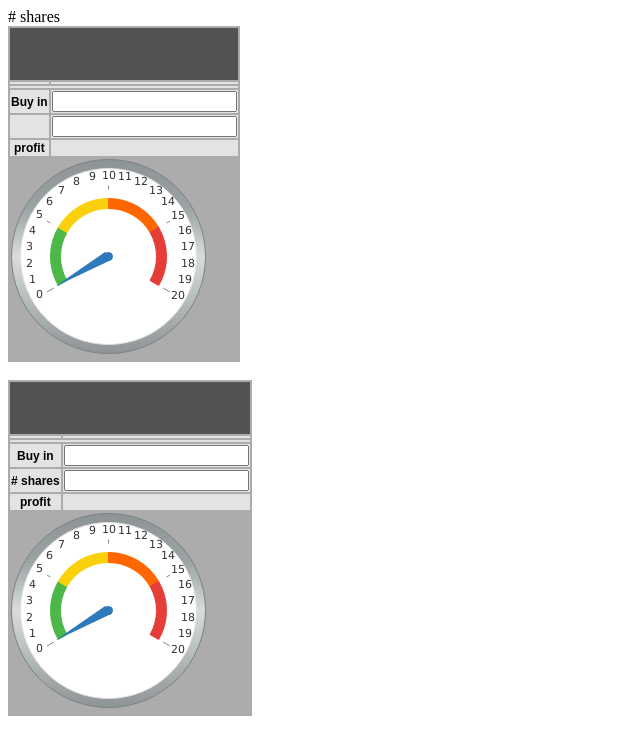
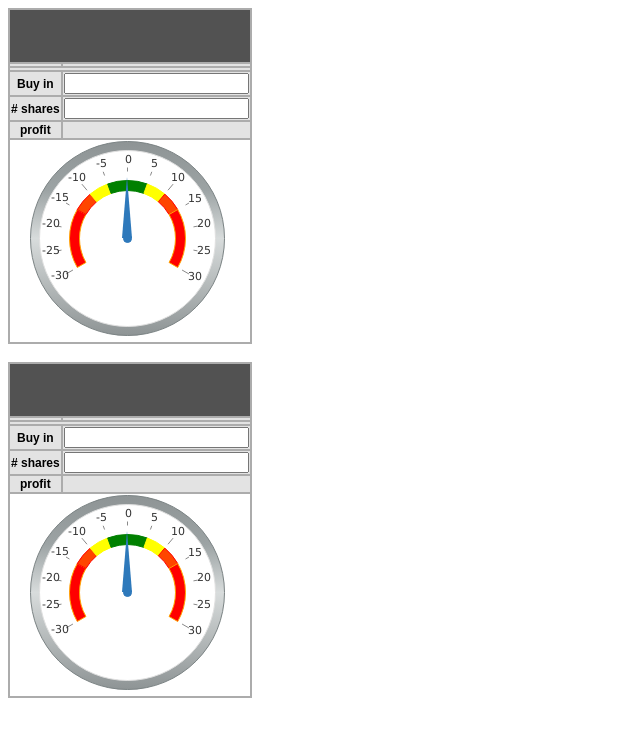
Before and after one commit to rdavis-dev-s360g/jquery_learning, a plain HTML site: page stockprice/stockprice.html in a window 1280 px wide. Shown: the whole page, without its empty margins (0-640 px from the left). Drawn offline with Linux system fonts and the light colour scheme.

Commit message:
updating gauge layout

```diff
--- a/stockprice/app.js
+++ b/stockprice/app.js
@@ -20,6 +20,14 @@ $(function() {
         displayStockData();
     });
 
+    $("#gauge1").click(function() {
+        displayStockData();
+    });
+
+    $("#gauge2").click(function() {
+        displayStockData();
+    });
+
     // Configure gauges
     setupGauge($("#gauge1"));
     setupGauge($("#gauge2"));
@@ -28,7 +36,7 @@ $(function() {
 function displayStockData() {
 
     // Get stock prices for symbols separated by commas
-    var url = "http://www.google.com/finance/info?q=NSE:nugt,dust";
+    var url = "http://www.google.com/finance/info?q=NSE:nugt,uwti";
 
     $.ajax({
         type: "GET",
@@ -51,12 +59,12 @@ function displayStockData() {
             $("#quote").text(ticker + " " + lastPrice);
             $("#time").text(new Date().toLocaleTimeString());
             $("#percentChange").text(changePercent + "%");
-            $("#gauge1").jqxGauge('value', Math.abs(changePercent));
+            $("#gauge1").jqxGauge('value', changePercent);
 
             var LIMIT = 10;
             var cpn = Number(changePercent);
             // If % up or down is greater than LIMIT
-            if (cpn < -LIMIT || cpn > LIMIT) {
+            if (Math.abs(cpn) > LIMIT) {
                 $("#status").text("PAY ATTENTION");
                 $("#status").css("color", "red");
             } else {
@@ -79,11 +87,11 @@ function displayStockData() {
             $("#quote2").text(ticker + " " + lastPrice);
             $("#time2").text(new Date().toLocaleTimeString());
             $("#percentChange2").text(changePercent + "%");
-            $("#gauge2").jqxGauge('value', Math.abs(changePercent));
+            $("#gauge2").jqxGauge('value', changePercent);
 
             var LIMIT = 10;
             var cpn = Number(changePercent);
-            if (cpn < -LIMIT || cpn > LIMIT) {
+            if (Math.abs(cpn) > LIMIT) {
                 $("#status2").text("PAY ATTENTION");
                 $("#status2").css("color", "red");
             } else {
@@ -113,48 +121,80 @@ function displayStockData() {
  * Setup gauge in UI for use
  *
  * @param $gauge the gauge to set up
+ *
+ * http://www.jqwidgets.com/jquery-widgets-demo/
  */
 function setupGauge($gauge) {
     $gauge = $gauge || $('#gauge');
     $gauge.jqxGauge({
         ranges: [{
-            startValue: 0,
-            endValue: 5,
-            style: {fill: '#4cb848', stroke: '#4cb848'},
+            startValue: -30,
+            endValue: -15,
+            style: {fill: 'red', stroke: 'orange'},
             startDistance: 0,
             endDistance: 0
         },
             {
+                startValue: -15,
+                endValue: -10,
+                style: {fill: 'orangered', stroke: 'red'},
+                startDistance: 0,
+                endDistance: 0
+            },
+            {
+                startValue: -10,
+                endValue: -5,
+                style: {fill: 'yellow', stroke: 'yellow'},
+                startDistance: 0,
+                endDistance: 0
+            },
+            {
+                startValue: -5,
+                endValue: 0,
+                style: {fill: 'green', stroke: 'green'},
+                startDistance: 0,
+                endDistance: 0
+            },
+            {
+                startValue: 0,
+                endValue: 5,
+                style: {fill: 'green', stroke: 'green'},
+                startDistance: 0,
+                endDistance: 0
+            },
+            {
                 startValue: 5,
                 endValue: 10,
-                style: {fill: '#fad00b', stroke: '#fad00b'},
+                style: {fill: 'yellow', stroke: 'yellow'},
                 startDistance: 0,
                 endDistance: 0
             },
             {
                 startValue: 10,
                 endValue: 15,
-                style: {fill: '#ff6600', stroke: '#ff6600'},
+                style: {fill: 'orangered', stroke: 'red'},
                 startDistance: 0,
                 endDistance: 0
             },
             {
                 startValue: 15,
-                endValue: 20,
-                style: {fill: '#e53d37', stroke: '#e53d37'},
+                endValue: 30,
+                style: {fill: 'red', stroke: 'orange'},
                 startDistance: 0,
                 endDistance: 0
-            }],
+            }
+
+        ],
         cap: {size: '5%', style: {fill: '#2e79bb', stroke: '#2e79bb'}},
         border: {style: {fill: '#8e9495', stroke: '#7b8384', 'stroke-width': 1}},
         ticksMinor: {interval: 5, size: '5%'},
         ticksMajor: {interval: 20, size: '10%'},
-        labels: {position: 'outside', interval: 1},
+        labels: {position: 'outside', interval: 5},
         pointer: {style: {fill: '#2e79bb'}, width: 5},
         width: '200px',
         height: '200px',
-        min: 0,
-        max: 20,
+        min: -30,
+        max: 30,
         animationDuration: 1500
     });
     $gauge.jqxGauge('value', 0);
--- a/stockprice/stockprice.html
+++ b/stockprice/stockprice.html
@@ -18,10 +18,10 @@
     <tr><td colspan="2" id="quote"/></tr>
     <tr><td id="time" align="center"/><td id="percentChange" align="center"/></tr>
     <tr><td id="status" colspan="2" align="center"/></tr>
-    <tr><td class="leftLabel" align="center"/>Buy in<td class="rightValue" align="center"/><input id="buyin"/></td></tr>
-    <tr><td class="leftLabel" align="center"></td># shares<td class="rightValue" align="center"/><input id="shares"/></td></tr>
-    <tr><td class="leftLabel" align="center"/>profit<td class="rightValue" id="profit" align="center"/></td></tr>
-    <tr><td colspan="2"><div id="gauge1"></div></td> </tr>
+    <tr><td class="leftLabel" align="center">Buy in</td><td class="rightValue" align="center"/><input id="buyin"/></td></tr>
+    <tr><td class="leftLabel" align="center"># shares</td><td class="rightValue" align="center"><input id="shares"/></td></tr>
+    <tr><td class="leftLabel" align="center">profit</td><td class="rightValue" id="profit" align="center"/></td></tr>
+    <tr><td colspan="2" class="chartCell"><div id="gauge1" style="margin: auto"></div></td> </tr>
 </table>
 
 
@@ -31,10 +31,10 @@
     <tr><td colspan="2" id="quote2"/></tr>
     <tr><td id="time2" align="center"/><td id="percentChange2" align="center"/></tr>
     <tr><td id="status2" colspan="2" align="center"/></tr>
-    <tr><td class="leftLabel" align="center"/>Buy in<td class="rightValue" align="center"/><input id="buyin2"/></td></tr>
-    <tr><td class="leftLabel" align="center"/># shares<td class="rightValue" align="center"/><input id="shares2"/></td></tr>
-    <tr><td class="leftLabel" align="center"/>profit<td class="rightValue" id="profit2" align="center"/></td></tr>
-    <tr><td colspan="2"><div id="gauge2"></div></td> </tr>
+    <tr><td class="leftLabel" align="center">Buy in</td><td class="rightValue" align="center"/><input id="buyin2"/></td></tr>
+    <tr><td class="leftLabel" align="center"># shares</td><td class="rightValue" align="center"/><input id="shares2"/></td></tr>
+    <tr><td class="leftLabel" align="center">profit</td><td class="rightValue" id="profit2" align="center"/></td></tr>
+    <tr><td colspan="2" class="chartCell"><div id="gauge2" style="margin: auto"></div></td> </tr>
 </table>
 </body>
 </html>
--- a/stockprice/style.css
+++ b/stockprice/style.css
@@ -89,3 +89,12 @@ TD.rightValue {
     color: #000000;
     font-weight: normal;
 }
+
+TD.chartCell {
+    font-family: Arial;
+    background: #ffffff;
+    font-size: 12px;
+    color: #000000;
+    font-weight: normal;
+
+}
```
